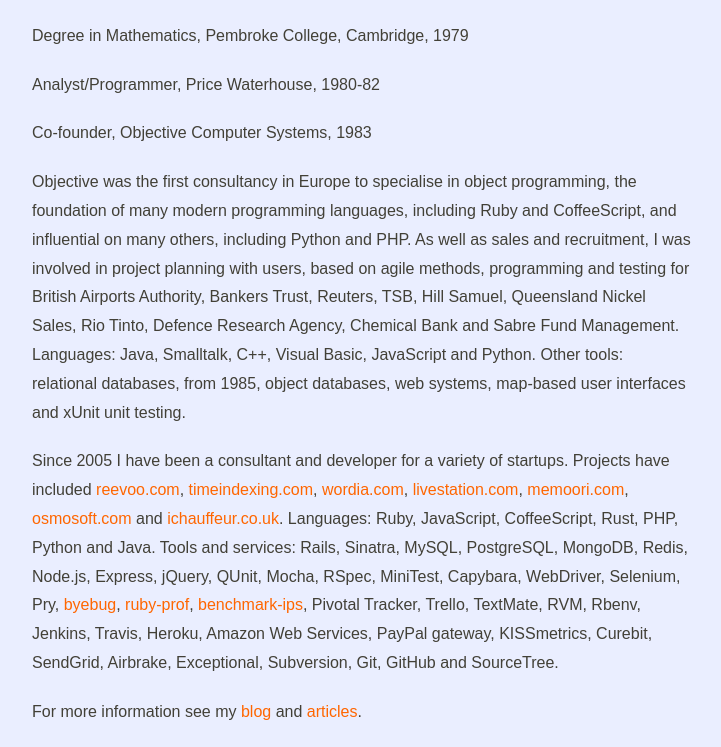
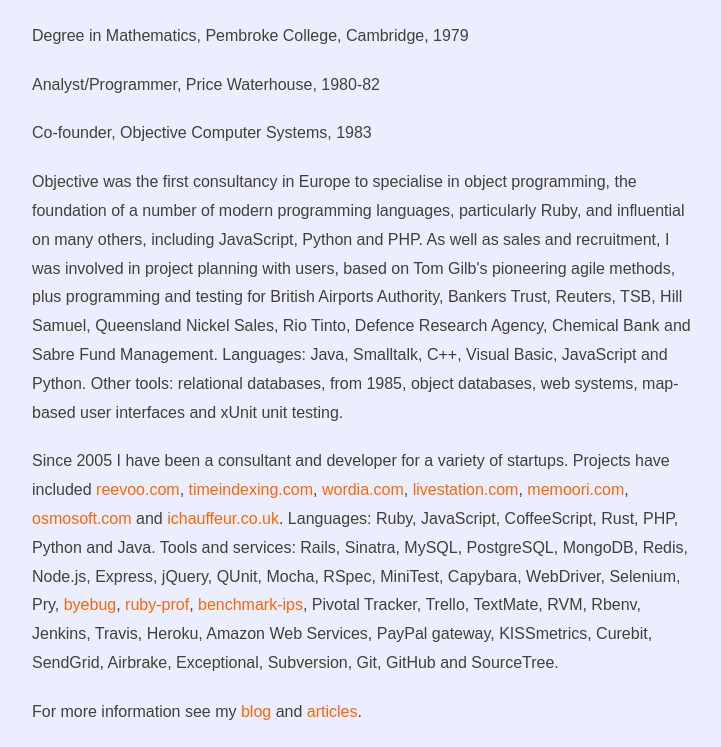
Before and after one commit to rdrake98/rdrake98.github.io, a plain HTML site: page cv.html in a window 1280 px wide. Shown: the part 78-825 px from the top of the page, without its empty margins (158-879 px from the left). Drawn offline with Linux system fonts and the light colour scheme.

Commit message:
mention Tom Gilb

```diff
--- a/cv.html
+++ b/cv.html
@@ -16,7 +16,7 @@
 
         <p>Co-founder, Objective Computer Systems, 1983</p>
 
-        <p>Objective was the first consultancy in Europe to specialise in object programming, the foundation of many modern programming languages, including Ruby and CoffeeScript, and influential on many others, including Python and PHP. As well as sales and recruitment, I was involved in project planning with users, based on agile methods, programming and testing for British Airports Authority, Bankers Trust, Reuters, TSB, Hill Samuel, Queensland Nickel Sales, Rio Tinto, Defence Research Agency, Chemical Bank and Sabre Fund Management. Languages: Java, Smalltalk, C++, Visual Basic, JavaScript and Python. Other tools: relational databases, from 1985, object databases, web systems, map-based user interfaces and xUnit unit testing.</p>
+        <p>Objective was the first consultancy in Europe to specialise in object programming, the foundation of a number of modern programming languages, particularly Ruby, and influential on many others, including JavaScript, Python and PHP. As well as sales and recruitment, I was involved in project planning with users, based on Tom Gilb's pioneering agile methods, plus programming and testing for British Airports Authority, Bankers Trust, Reuters, TSB, Hill Samuel, Queensland Nickel Sales, Rio Tinto, Defence Research Agency, Chemical Bank and Sabre Fund Management. Languages: Java, Smalltalk, C++, Visual Basic, JavaScript and Python. Other tools: relational databases, from 1985, object databases, web systems, map-based user interfaces and xUnit unit testing.</p>
 
         <p>Since 2005 I have been a consultant and developer for a variety of startups. Projects have included
         <a href="http://www.reevoo.com/">reevoo.com</a>,
```
